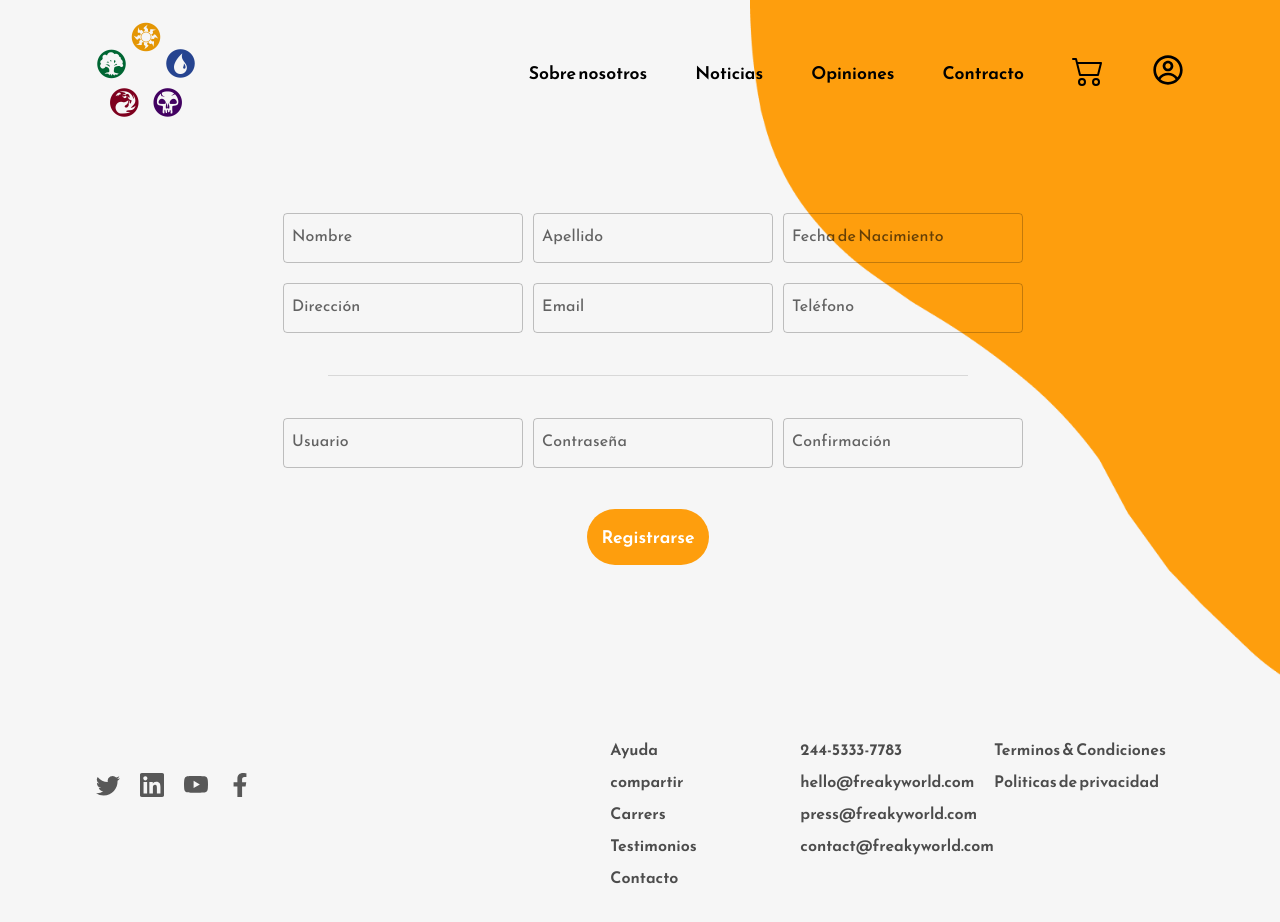
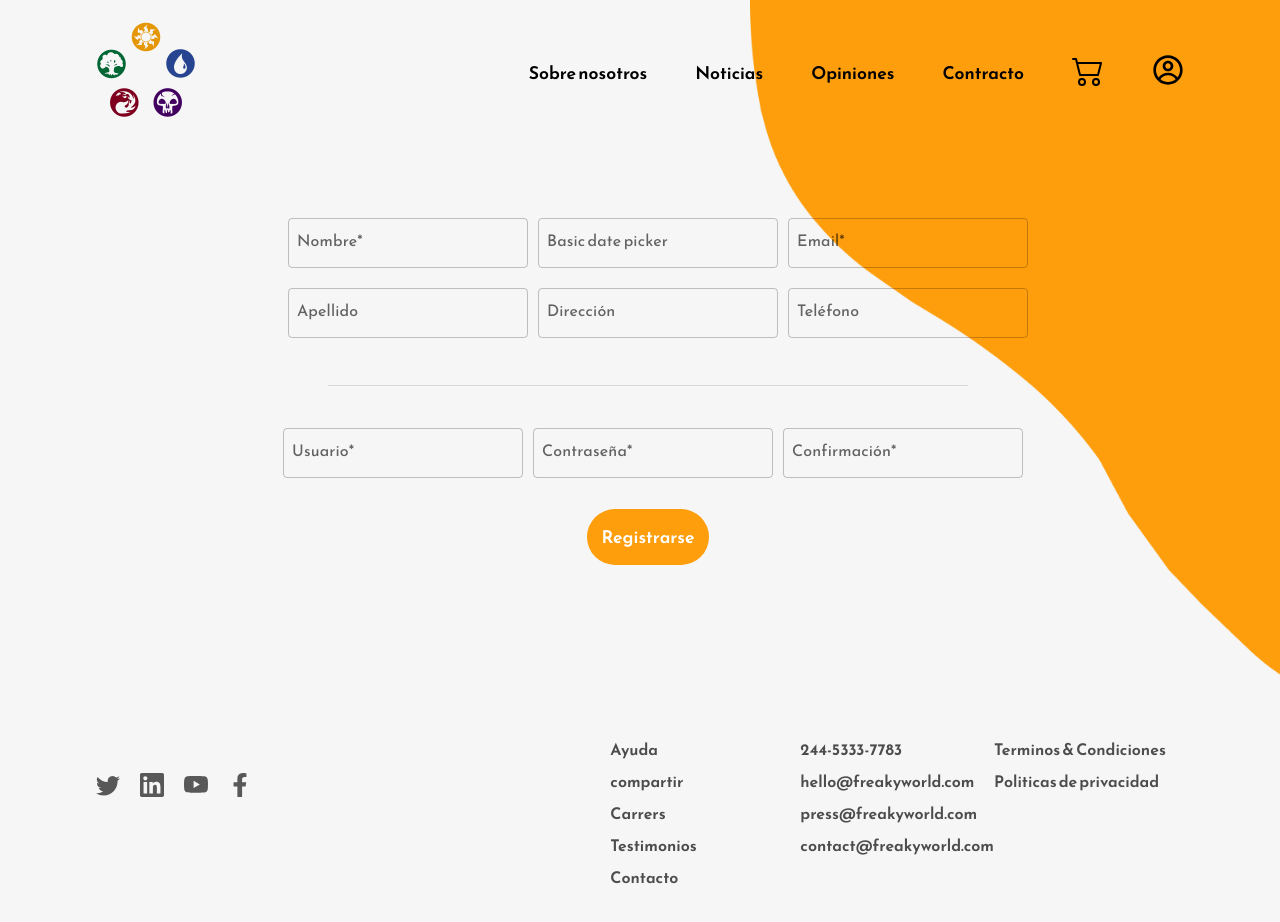
Before and after one commit to FSDSTR0323/azul-frontend, a React (Create React App) app: page /register in a window 1280 px wide. Shown: the top 922 px of the page. Built offline with nearby package versions, Linux system fonts and the light colour scheme.

Commit message:
Date picker register form + validations

```diff
--- a/package.json
+++ b/package.json
@@ -7,10 +7,12 @@
     "@emotion/styled": "^11.11.0",
     "@mui/icons-material": "^5.11.16",
     "@mui/material": "^5.13.3",
+    "@mui/x-date-pickers": "^6.6.0",
     "@testing-library/jest-dom": "^5.16.5",
     "@testing-library/react": "^13.4.0",
     "@testing-library/user-event": "^13.5.0",
     "axios": "^1.4.0",
+    "dayjs": "^1.11.8",
     "react": "^18.2.0",
     "react-dom": "^18.2.0",
     "react-hook-form": "^7.44.2",
--- a/src/App.css
+++ b/src/App.css
@@ -102,7 +102,6 @@ nav {
   flex-direction: row;
   justify-content: center;
   max-width: 50rem;
-  height: 5rem;
   width: 80%;
 }
 
--- a/src/components/containers/register/RegistrationForm.js
+++ b/src/components/containers/register/RegistrationForm.js
@@ -6,32 +6,40 @@ import { useState, useContext } from 'react';
 import { UserContext } from '../../../contexts/UserContext';
 import BannerBackground from "../../../assets/home-banner-background.png";
 import Divider from '@mui/material/Divider';
+import { DemoContainer } from '@mui/x-date-pickers/internals/demo';
+import { AdapterDayjs } from '@mui/x-date-pickers/AdapterDayjs';
+import { LocalizationProvider } from '@mui/x-date-pickers/LocalizationProvider';
+import { DatePicker } from '@mui/x-date-pickers/DatePicker';
 
 
 export const RegistrationForm = () => {
     const { token, setToken } = useContext(UserContext)
+    const [ error, setError ] = useState("")
     const { register, handleSubmit, formState: { errors } } = useForm();
-    const [ error, setError ] = useState({})
 
-    const onSubmit = async (formData, e) =>  {
+
+    const onSubmit = async (formData) =>  {
+
+        setError(false);
         try {
             const res = await axios.post('http://localhost:5000/register', formData)
             setToken(res.data.token)
             console.log(res.data)
             window.localStorage.setItem('token', token)
         } catch(err) {
-            let mensajeError = {}
-            mensajeError = err.response.data
-            console.log("el mensaje de error es", mensajeError)
-            setError({
-                error: err.response.data.error,
-            })
-            console.log("el error asignado es", error)
+            console.log(err)
+            const mensajeError =  err.response.data.error
+            console.log(mensajeError)
+            setError(err.response.data.error)
+            console.log("El error es", error)
             setTimeout(() => {
-                setError({})
+                setError("")
+                console.log(error)
             }, 3000)
         }
     }
+
+
     return (
         <>
             <div className="home-bannerImage-container">
@@ -48,30 +56,42 @@ export const RegistrationForm = () => {
             >
                 <div className="registration-form-box">
                     <div id="details">
+                        <div>
                         <TextField
                             id="outlined-controlled"
-                            label="Nombre"
+                            label="Nombre*"
                             {...register("name")}
-
                         />
                         <TextField
                             id="outlined-controlled"
                             label="Apellido"
                             {...register("surname")}
                         />
-                        <TextField
+                        </div>
+                        <div>
+
+                        <LocalizationProvider dateAdapter={AdapterDayjs}>
+                            {/* <DemoContainer components={['DatePicker']}> */}
+                            <DatePicker label="Basic date picker" />
+                            {/* </DemoContainer> */}
+                        </LocalizationProvider>
+
+
+                        {/* <TextField
                             id="outlined-controlled"
-                            label="Fecha de Nacimiento"
+                            label="Fecha de Nacimiento*"
                             {...register("birthdate")}
-                        />
+                        />   */}
                         <TextField
                             id="outlined-controlled"
                             label="Dirección"
                             {...register("address")}
                         />
+                        </div>
+                        <div>
                         <TextField
                             id="outlined-controlled"
-                            label="Email"
+                            label="Email*"
                             {...register("email")}
                         />
                         <TextField
@@ -79,22 +99,23 @@ export const RegistrationForm = () => {
                             label="Teléfono"
                             {...register("phone")}
                         />
+                        </div>
                     </div>
                     <Divider style={{width:'60%', maxWidth:"40rem"}} />
                     <div id="credentials">
                         <TextField
                             id="outlined-controlled"
-                            label="Usuario"
+                            label="Usuario*"
                             {...register("username")}
                         />
                         <TextField
                             id="outlined-controlled"
-                            label="Contraseña"
+                            label="Contraseña*"
                             type="password"
                         />
                         <TextField
                             id="outlined-controlled"
-                            label="Confirmación"
+                            label="Confirmación*"
                             {...register("password")}
                             type="password"
                         />
--- a/src/components/containers/register/index.js
+++ b/src/components/containers/register/index.js
@@ -3,10 +3,6 @@ import { Header } from "../header";
 import Footer from "../footer"
 import { RegistrationForm } from "./RegistrationForm";
 
-
-const handleSubmit = (e) => {
-    e.preventDefault();
-};
 // const onChange = (e) => {
 //   setValues({ ...values, [e.target.name]: e.target.value });
 // };
```
Also changed, not shown: 1 other file (tests, documents, lock files or other folders).
